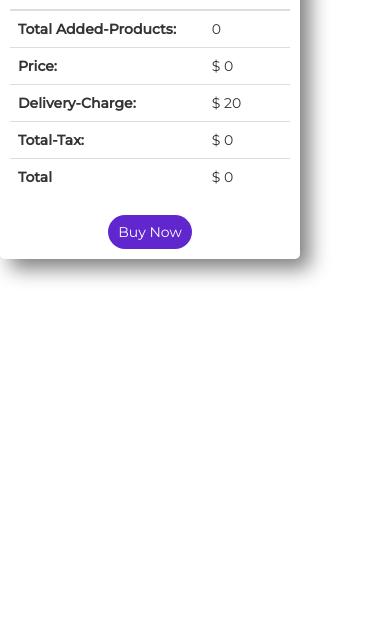
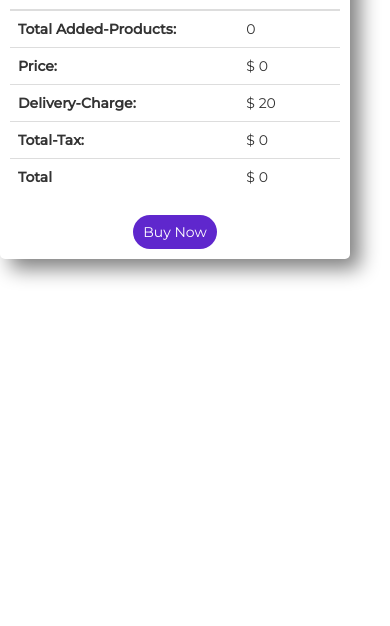
Before and after one commit to Khayruls-Code/ranga-store, a plain HTML site: page index.html in a window 390 px wide. Shown: the part 218-844 px from the top of the page. Drawn offline with nearby package versions, Linux system fonts and the light colour scheme; no server answers.

Commit message:
complete design

```diff
--- a/css/style.css
+++ b/css/style.css
@@ -122,12 +122,13 @@ body {
 
 /* ---------card design---------- */
 .cart {
+  width: 100%;
   width: 350px;
   padding: 10px;
   box-shadow: 10px 10px 20px gray;
   border-radius: 5px;
   margin-right: 30px;
-  position: fixed;
+  background-color: #fff;
 }
 .cart-main {
   padding-right: 30px;
@@ -144,7 +145,7 @@ body {
     width: 90%;
   }
   .cart {
-    width: 300px;
+    /* width: 300px; */
     padding: 10px;
     box-shadow: 10px 10px 20px gray;
     border-radius: 5px;
```
